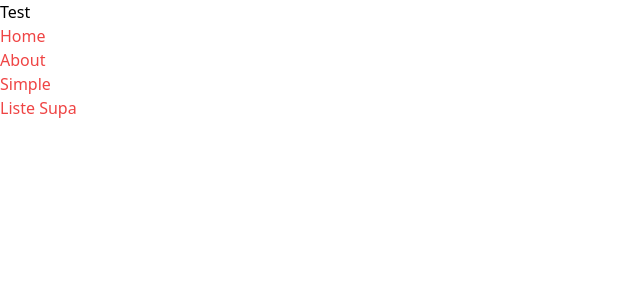
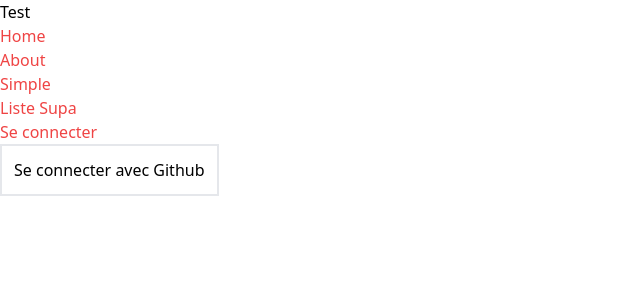
Before and after one commit to MMI-NFC-DEV-2022/agence-imo-s4-YannPernette, a Vue app: page /login in a window 1280 px wide. Shown: the top 300 px of the page, without its empty margins (0-640 px from the left). Built offline with nearby package versions, Linux system fonts and the light colour scheme; what @formkit/vue would draw is missing.

Commit message:
authentification avec github

```diff
--- a/src/App.vue
+++ b/src/App.vue
@@ -11,6 +11,7 @@ import { RouterLink, RouterView } from 'vue-router'
       <RouterLink to="/about">About</RouterLink>
       <RouterLink to="/simple">Simple</RouterLink>
       <RouterLink to="/maisons/liste-supa">Liste Supa</RouterLink>
+      <RouterLink to="/login">Se connecter</RouterLink>
     </nav>
   </header>
 
--- /dev/null
+++ b/src/pages/login.vue
@@ -0,0 +1,13 @@
+<script setup lang="ts">
+import { supabase, user } from '@/supabase';
+</script>
+<template>
+    <div>
+        <button v-if="user" @pointerdown="supabase.auth.signOut()" class="p-3 border-solid border-2">
+            Se déconnecter ({{ user.email }})
+        </button>
+        <button v-else @pointerdown="supabase.auth.signInWithOAuth({ provider: 'github' })" class="p-3 border-solid border-2">
+            Se connecter avec Github
+        </button>
+    </div>
+</template>
--- a/src/supabase.ts
+++ b/src/supabase.ts
@@ -11,7 +11,8 @@ export const supabase = createClient<Database>(supabaseUrl, supabaseAnonKey)
 // Pour tester dans la console, dé-commenter la ligne qui suit :
 globalThis.supabase = supabase
 
-export const user = ref(supabase.auth.getUser())
-supabase.auth.onAuthStateChange(()=>{
- user.value = supabase.auth.getUser()
+const { data } = await supabase.auth.getUser()
+export const user = ref(data.user)
+supabase.auth.onAuthStateChange( (evt,session)=>{
+    user.value = session?.user ?? null
 })
```
